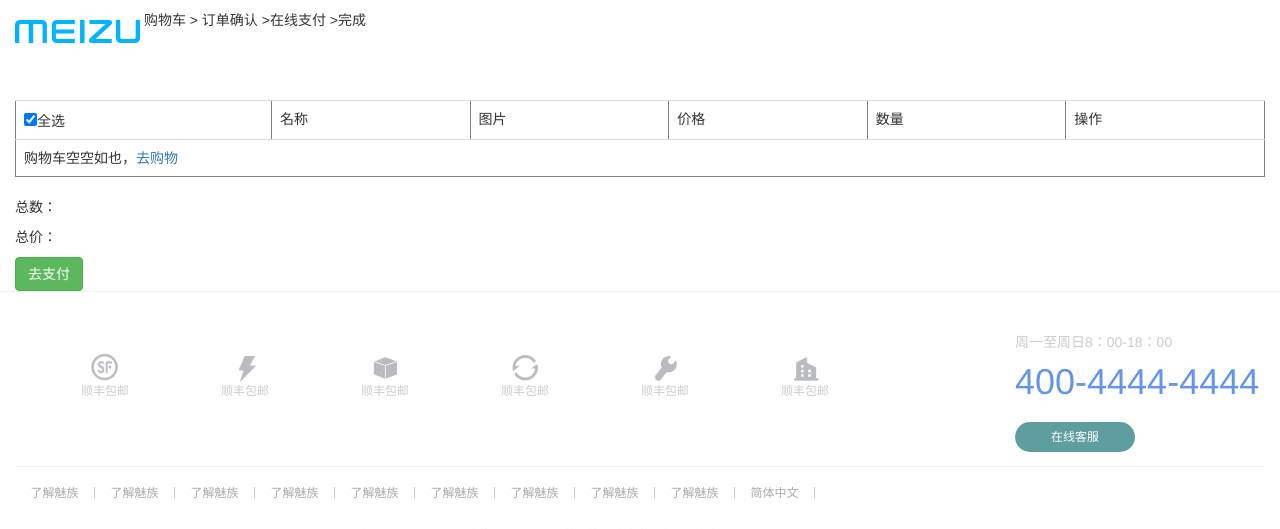
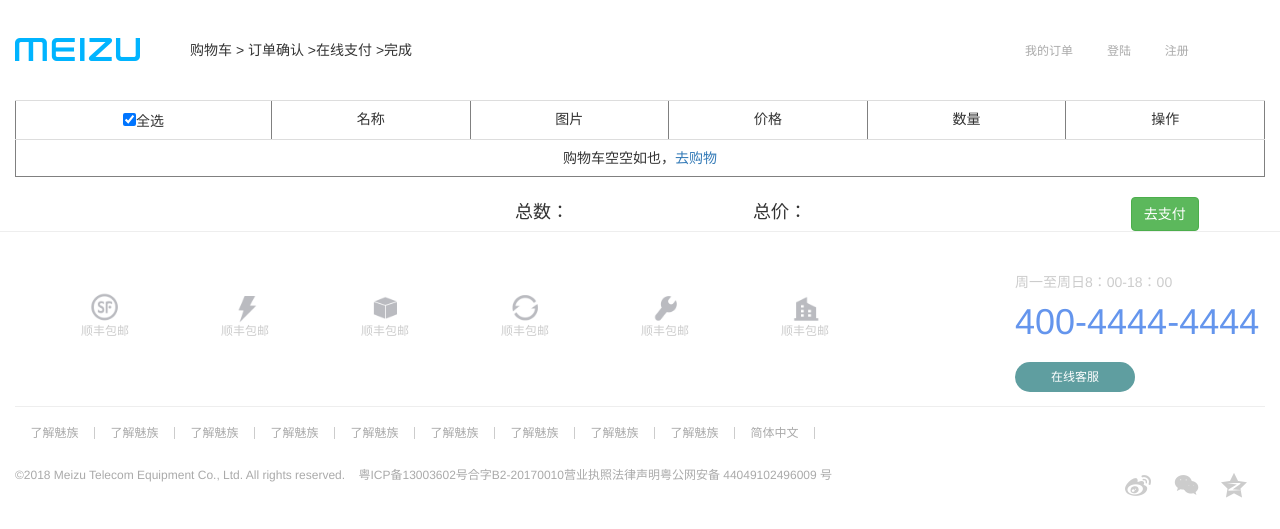
Before and after one commit to pan824691/pxy, a PHP site: page /views/car.html in a window 1280 px wide. Shown: the top 529 px of the page. Run offline with PHP 8.4, Linux system fonts and the light colour scheme.

Commit message:
购物车页面优化，支付功能优化，登陆用户名获取

```diff
--- a/assets/css/car.css
+++ b/assets/css/car.css
@@ -10,10 +10,80 @@
     height: 100px;
 }
 .catr img{
-    margin-top: 20px;
+    margin-top: 38px;
     width: 10%;
     height: 5%;
+    float: left;
 }
-.catr span{
-    margin-left: 10px;
+.spanCar{
+    margin-left: 50px;
+    height: 100px;
+    line-height: 100px;
+    text-align: center;
+    display: inline-block;
+    /* color: red; */
+    float: left;
 }
+.orderBox{
+    width: 240px;
+    height: 30px;
+    float: right;
+    margin-top: 40px;
+
+}
+.orderBox a{
+    color: #aaa;
+    font-size: 12px;
+    margin-right: 30px;
+}
+.orderBox a:hover{
+    text-decoration: none;
+    color: aqua;
+}
+.table{
+    text-align: center;
+}
+.tote, .totalPrice{
+    font-style: normal;
+    font-size: 18px;
+    padding-bottom: 20px;
+}
+.tote{
+    margin-left: 500px;
+}
+.totalPrice{
+    margin-left: 180px;
+}
+#btn{
+    margin-left: 320px;
+}
+.two-dimension {
+    width: 100%;
+    height: 100%;
+    position: fixed;
+    left: 0;
+    right: 0;
+    top: 0;
+    bottom: 0;
+    margin: auto;
+    background: rgba(0,0,0,0.2);
+    text-align: center;
+    display: none;
+}
+.two-dimension img{
+    width: 200px;
+    height: 200px;
+    position: fixed;
+    left: 0;
+    right: 0;
+    top: 0;
+    bottom: 0;
+    margin: auto;
+    text-align: center;
+}
+.two-dimension span.iconfont{
+   color: aliceblue;
+   position: absolute;
+   top: 0;
+   right: 10px;
+}
--- a/assets/css/common.css
+++ b/assets/css/common.css
@@ -41,6 +41,7 @@
     margin: 0 0px 0 20px;
     height: 100px;
     line-height: 100px;
+    /* border-bottom: 1px solid */
 }
 
 .slide1 p a {
@@ -60,6 +61,7 @@
     top: 90px;
     display: none;
     background: #FFFFFF;
+    /* border: 1px solid red; */
 }
 
 .item ul {
@@ -164,7 +166,7 @@
     text-align: center;
     background: #fff;
     margin-top: 20px;
-    border: 1px solid #eee;
+    border: 1px solid #ccc;
 }
 
 .hoverShowSon ul li {
--- a/assets/js/cat.js
+++ b/assets/js/cat.js
@@ -45,6 +45,9 @@
 }
 // 提交订单
 function sbmitOrder() {
+
+    var $order = document.querySelector('.two-dimension')
+    $order.style.display = 'block';
     var cartListStr = getItem('pxyCart')
     var cartList = JSON.parse(cartListStr);
     var arr = [];
@@ -54,7 +57,8 @@
         }
     })
     setItem('pxyCart',arr)
-    window.location.href = "order.html"
+
+    // window.location.href = "order.html"
 }
 function selectFn () {
     // 第一次进入默认是全部选中，并且计算
@@ -132,8 +136,6 @@
 }
 
 function countFn(){
-    // var cartListStr = getItem('1805cart') // 得到购物车数据的字符串
-    // var cartList = JSON.parse(cartListStr); // 得到购物车数据的数组
     var selectListStr = getItem('selectlist')
     var selectList = JSON.parse(selectListStr);
     var totalNum = 0;
@@ -176,3 +178,43 @@
 function setItem (key, value){
     localStorage.setItem(key, JSON.stringify(value))
 }
+
+
+function closePopup(){
+    var $order = document.querySelector('.two-dimension')
+    var $span = $order.querySelector('.iconfont');
+    console.log($span)
+    $span.onclick = function(e){
+        $order.style.display = 'none';
+    }
+}
+closePopup()
+
+
+function judgeName(){
+    var $small = document.querySelector('.loginName');
+    var url = location.search.slice(1);// 获取地址栏问号后面的内容
+    function getParams(url){
+        var obj = {};
+        url = url.split("&");
+        for(var i = 0; i < url.length; i++){
+            var arr = url[i].split('=');
+            obj[arr[0]] = arr[1];  // 中括号0是属性，中括号1是属性值
+        }
+        return obj;
+    }
+    var obj = getParams(url);
+
+    if(obj.username){  // 判断用户名是否存在
+
+        $small.innerHTML = obj.username;
+        $('#boxSpan').find('.registerName').hide();
+
+    } else{
+
+      $('.loginName').fadeIn();//登陆内容显示
+      $('#boxSpan').find('.registerName').show();
+    }
+}
+
+judgeName()
--- a/assets/js/login.js
+++ b/assets/js/login.js
@@ -26,7 +26,7 @@
                         _this.loginSuccess(data);
                     }
                 }
-                ajax('http://localhost:1212/pro/dist/assets/php/login.php', params);
+                ajax('http://localhost:1212/pxy/dist/assets/php/login.php', params);
             }
         },
         loginSuccess: function(data) {
@@ -37,7 +37,7 @@
                 document.cookie = "token=" + data.data.token;
                 document.cookie = "user-id=" + data.data.id;
 
-                location.href = 'usertent.html';
+                location.href = 'http://localhost:8080/car.html?username='+this.$usernameInp.value;
             } else {
                 alert(data.msg);
             }
--- a/assets/js/register.js
+++ b/assets/js/register.js
@@ -22,7 +22,7 @@
                         _this.register(data);
                     }
                 }
-                ajax('http://localhost:1212/pro/dist/assets/php/register.php', params);
+                ajax('http://localhost:1212/pxy/dist/assets/php/register.php', params);
             },
                 // 判断用户名称是否存在
                 this.$usernameInp. addEventListener('change', function(){
@@ -36,7 +36,7 @@
                             _this.checkUsername(data);
                         }
                     }
-                    ajax ('http://localhost:1212/pro/dist/assets/php/check_username.php', params);
+                    ajax ('http://localhost:1212/pxy/dist/assets/php/register.php', params);
                 }, false);
 
         },
--- a/views/car.html
+++ b/views/car.html
@@ -5,23 +5,37 @@
     <title>购物车</title>
     <link rel="stylesheet" href="../assets/css/common.css">
     <link rel="stylesheet" href="../assets/css/car.css">
+    <link rel="stylesheet" href="../assets/font/iconfont.css">
     <link rel="stylesheet" href="https://cdn.jsdelivr.net/npm/bootstrap@3.3.7/dist/css/bootstrap.min.css">
 </head>
 <body>
    <div class="catr">
        <div class="min">
-           <a href="index.html"><img src="../assets/img/ppppppp.png"></a>
-           <sapn>购物车&nbsp;>&nbsp;订单确认&nbsp;>在线支付&nbsp;>完成</sapn>
+           <a href="http://localhost:8080/index%20.html"><img src="../assets/img/ppppppp.png"></a>
+           <sapn class="spanCar">购物车&nbsp;>&nbsp;订单确认&nbsp;>在线支付&nbsp;>完成</sapn>
+           <div class="orderBox">
+               <a href="#">我的订单</a>
+              <span id="boxSpan">
+                <a href="login.html" class="loginName">登陆</a>
+                <a href="register.html" class="registerName">注册</a>
+              </span>
+           </div>
+           <!-- <div class="loging" id="loging">
+            欢迎您，<span id="username"></span> <button onclick="logout()">退出</button>
+        </div> -->
        </div>
    </div>
    <div class="cart min">
        <table id="tb" border="1" class="table"></table>
        <!--<input type="checkbox"/>-->
-       <p>总数：<span id="totalNum"></span></p>
-       <p>总价：<span id="totalPrice"></span></p>
+       <i class="tote">总数：</i><span id="totalNum"></span>
+       <em class="totalPrice">总价：</em><span id="totalPrice"></span>
        <button id="btn" class="btn btn-success" onclick = "sbmitOrder()">去支付</button>
    </div>
-
+   <div class=" two-dimension">
+       <span class="iconfont">&#xe603;</span>
+       <img src="../assets/img/wx-code_94c130c.jpg"><span></span>
+   </div>
 
    <div id="footer">
        <!--这是底部-->
```
